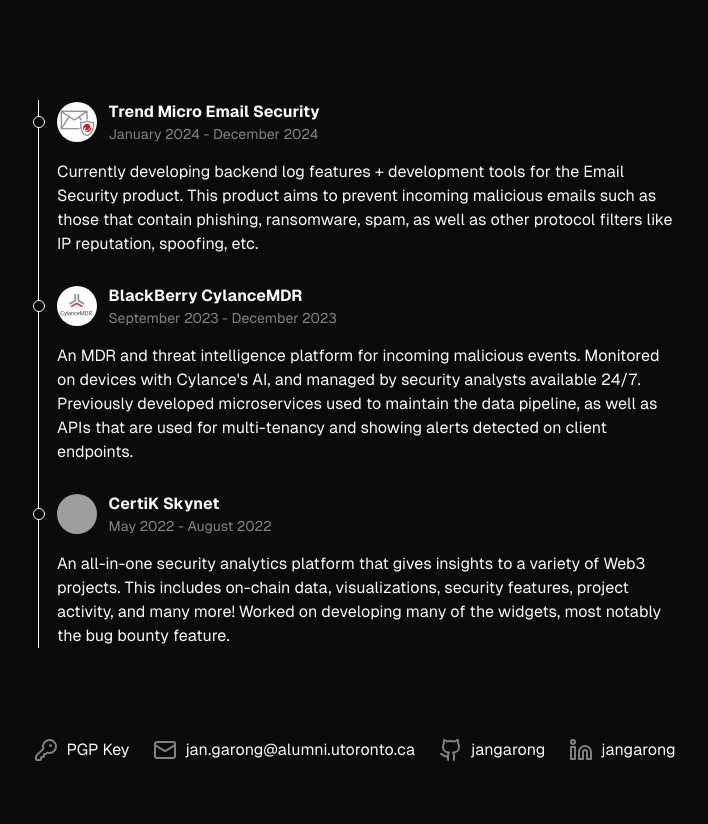
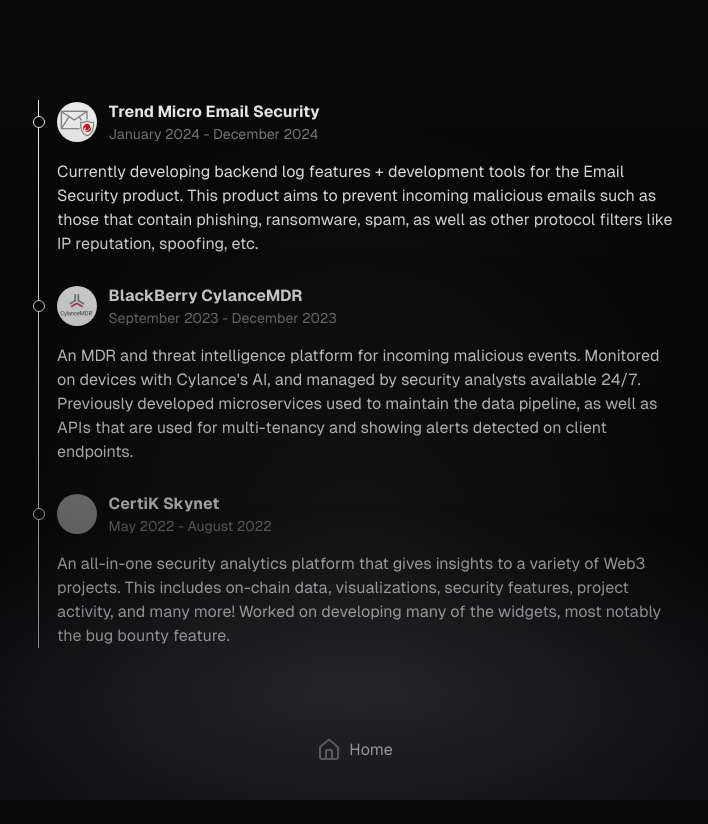
Before and after one commit to jangarong/jangarong.github.io, a Next.js app: page /works in a window 1280 px wide. Shown: the whole page, without its empty margins (285-993 px from the left). Built offline with nearby package versions, Linux system fonts and the light colour scheme; grey boxes are pictures that could not be loaded.

Commit message:
add home footer

```diff
--- a/src/app/works/page.tsx
+++ b/src/app/works/page.tsx
@@ -1,12 +1,12 @@
 // https://ui.shadcn.com/docs/components/typography
 
-import { JangFooter } from "@/components/jang-footer";
+import { HomeFooter } from "@/components/home-footer";
 import TeamTimeline from "@/components/team-timeline";
 
 export default function Works() {
   return (
     <div className="flex flex-col items-center">
-      {/* <div className="bkg__spotlight w-[100%] h-[100%] min-h-[640px] overflow-auto"></div> */}
+      <div className="bkg__spotlight w-[100%] h-[100%] min-h-[640px] overflow-auto"></div>
       <div className="grid grid-rows-[20px_1fr_20px] items-center justify-items-center min-h-screen p-4 pb-20 md:pb-16 gap-16 md:p-4 font-[family-name:var(--font-geist-sans)]">
         <main className="flex flex-col gap-8 row-start-2 items-center sm:items-start">
         <TeamTimeline />
@@ -28,7 +28,7 @@
         <Link className="[&:not(:first-child)]:mt-6 underline" href="/">Go back home</Link>
       </p> */}
         </main>
-        <JangFooter />
+        <HomeFooter />
       </div>
     </div>
   );
--- /dev/null
+++ b/src/components/home-footer.tsx
@@ -0,0 +1,16 @@
+import { HomeIcon } from "lucide-react";
+
+export function HomeFooter() {
+    return (
+        <footer className="row-start-3 flex gap-6 flex-wrap items-center justify-center">
+            <a
+                className="flex items-center gap-2 hover:underline hover:underline-offset-4"
+                href="/"
+                rel="noopener noreferrer"
+            >
+                <HomeIcon className="opacity-50" />
+                Home
+            </a>
+        </footer>
+    )
+}
```
